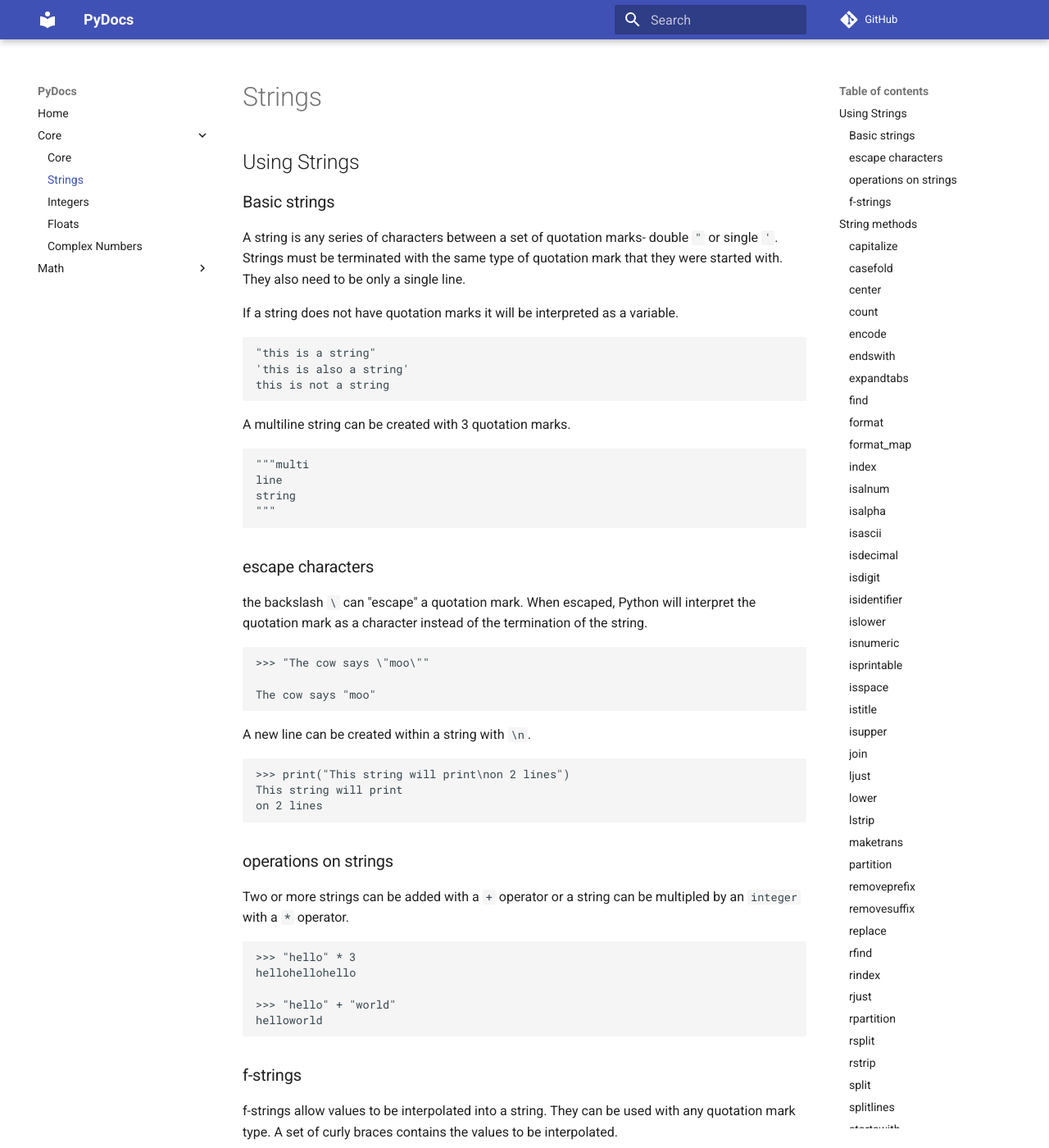
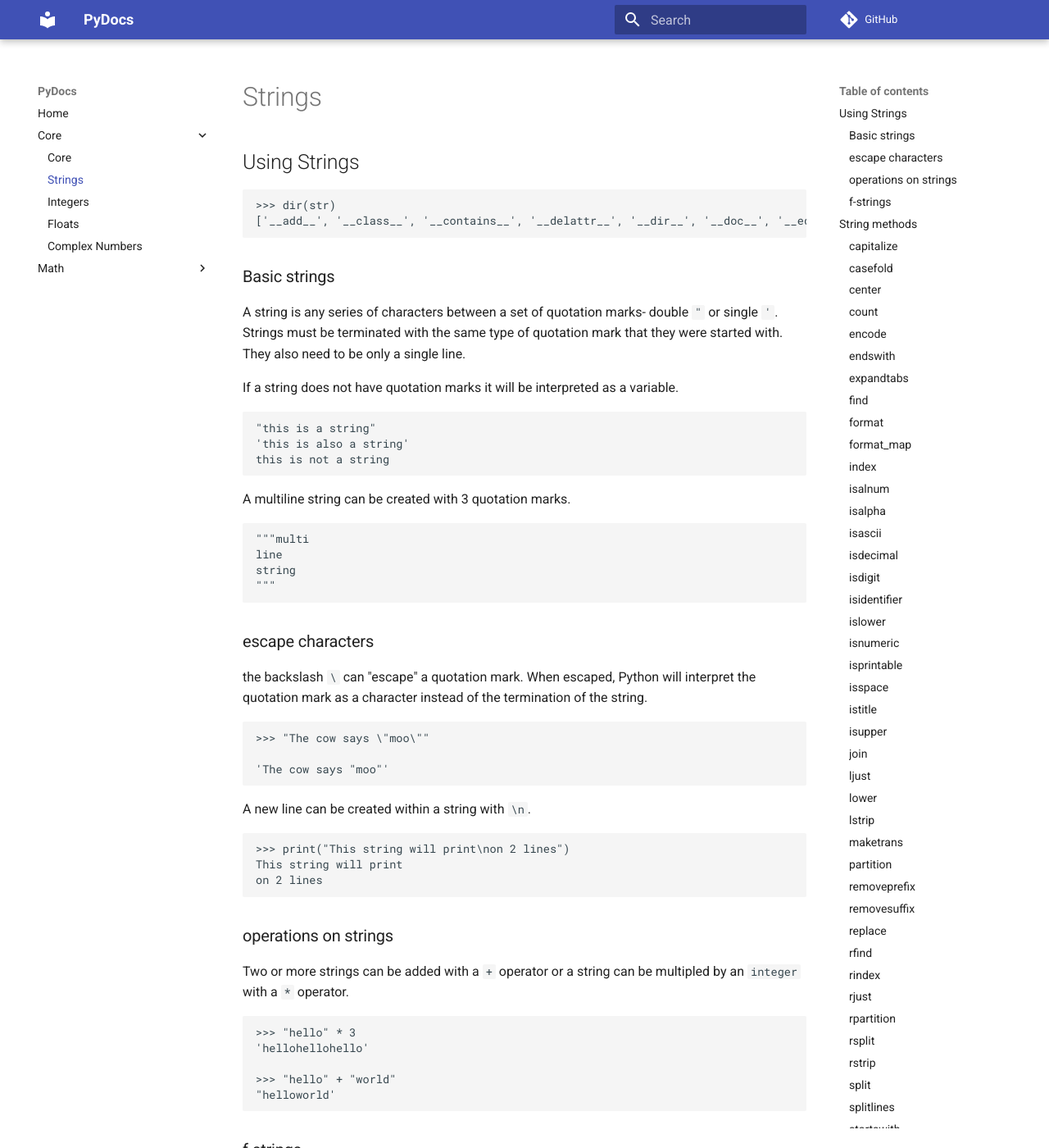
Before and after one commit to wolf-math/pydocs, an MkDocs documentation site: the page built from docs/strings.md, in a window 1280 px wide and 1400 px high. Shown: the whole window at 82% size. Built offline with MkDocs 1.6.1 and Material for MkDocs 9.7.7, drawn with Linux system fonts in a browser that asks for light colours; comment, search, counter and statistics services are not loaded; some of the changed text lies outside the part shown.

Commit message:
starting string medthods

````diff
--- a/docs/strings.md
+++ b/docs/strings.md
@@ -2,7 +2,13 @@
 
 ## Using Strings
 
+```python
+>>> dir(str)
+['__add__', '__class__', '__contains__', '__delattr__', '__dir__', '__doc__', '__eq__', '__format__', '__ge__', '__getattribute__', '__getitem__', '__getnewargs__', '__gt__', '__hash__', '__init__', '__init_subclass__', '__iter__', '__le__', '__len__', '__lt__', '__mod__', '__mul__', '__ne__', '__new__', '__reduce__', '__reduce_ex__', '__repr__', '__rmod__', '__rmul__', '__setattr__', '__sizeof__', '__str__', '__subclasshook__', 'capitalize', 'casefold', 'center', 'count', 'encode', 'endswith', 'expandtabs', 'find', 'format', 'format_map', 'index', 'isalnum', 'isalpha', 'isascii', 'isdecimal', 'isdigit', 'isidentifier', 'islower', 'isnumeric', 'isprintable', 'isspace', 'istitle', 'isupper', 'join', 'ljust', 'lower', 'lstrip', 'maketrans', 'partition', 'removeprefix', 'removesuffix', 'replace', 'rfind', 'rindex', 'rjust', 'rpartition', 'rsplit', 'rstrip', 'split', 'splitlines', 'startswith', 'strip', 'swapcase', 'title', 'translate', 'upper', 'zfill']
+```
+
 ### Basic strings
+
 A string is any series of characters between a set of quotation marks- double `"` or single `'`. Strings must be terminated with the same type of quotation mark that they were started with. They also need to be only a single line.
 
 If a string does not have quotation marks it will be interpreted as a variable.
@@ -29,7 +35,7 @@ the backslash `\` can "escape" a quotation mark. When escaped, Python will inter
 ```python
 >>> "The cow says \"moo\""
 
-The cow says "moo"
+'The cow says "moo"'
 ```
 
 A new line can be created within a string with `\n`.
@@ -46,10 +52,10 @@ Two or more strings can be added with a `+` operator or a string can be multiple
 
 ```python
 >>> "hello" * 3
-hellohellohello
+'hellohellohello'
 
 >>> "hello" + "world"
-helloworld
+"helloworld'
 ```
 
 
@@ -61,7 +67,14 @@ f-strings allow values to be interpolated into a string. They can be used with a
 >>> year = 2008
 >>> print(f"Python 3 was first released in {year}")
 
-Python 3 was first released in 2008
+'Python 3 was first released in 2008'
+```
+
+Expressions can be executed inside of an f-string:
+
+```python
+>>> print(f"For computers, time began in the year {2000 - 30}")
+"For computers, time began in the year 1970'
 ```
 
 ## String methods
@@ -77,7 +90,21 @@ Hello
 
 ### casefold
 
+Used for text normalization. Most commonly used to compare string values without uppercase or lowercase distictions.
+
+```python
+>>> "hElLo WoRlD".casefold()
+'hello world'
+```
+
+```python
+>>> "hElLo WoRlD".casefold() == 'hello world'
+True
+```
+
 ### center
+
+
 
 ### count
 
````
